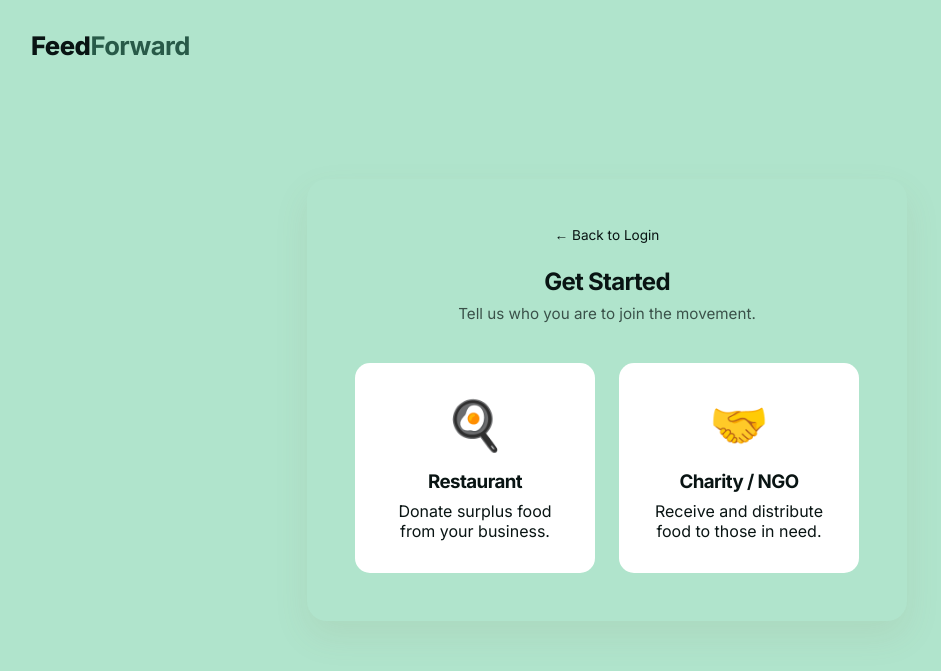
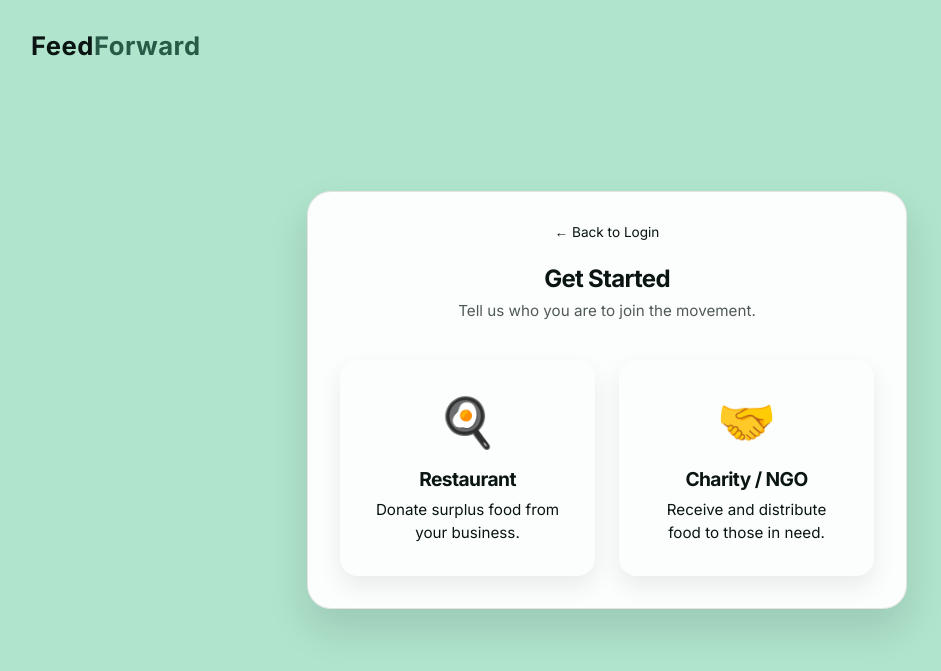
Before and after one commit to jayaprakashgayathri/FeedForward, a Flask app: page /register in a window 1280 px wide. Shown: the top 671 px of the page, without its empty margins (33-974 px from the left). Run offline with Flask 3, Linux system fonts and the light colour scheme.

Commit message:
Update signup.css

````diff
--- a/static/signup.css
+++ b/static/signup.css
@@ -1,9 +1,16 @@
+```css
 .hidden {
   display: none !important;
 }
 
 .signup-wide {
-  max-width: 600px !important; /* Wider for the two columns */
+  max-width: 600px !important;
+  padding: 2rem;
+  border-radius: 24px;
+  background: rgba(255, 255, 255, 0.95);
+  box-shadow: 0 20px 40px rgba(4, 12, 14, 0.12);
+  border: 1px solid rgba(164, 151, 142, 0.25);
+  backdrop-filter: blur(10px);
 }
 
 .role-options {
@@ -16,27 +23,54 @@
   flex: 1;
   padding: 2rem;
   border: 2px solid var(--accent-sand);
-  border-radius: 15px;
+  border-radius: 18px;
   text-align: center;
   cursor: pointer;
   transition: all 0.3s ease;
-  background: white;
+  background: linear-gradient(145deg, #ffffff, var(--bg-alabaster));
+  box-shadow: 0 10px 25px rgba(4, 12, 14, 0.08);
+  position: relative;
+  overflow: hidden;
+}
+
+.role-box::before {
+  content: "";
+  position: absolute;
+  top: 0;
+  left: 0;
+  width: 100%;
+  height: 5px;
+  background: linear-gradient(to right, var(--accent-sand), var(--secondary-sage));
 }
 
 .role-box:hover {
   border-color: var(--secondary-sage);
-  transform: translateY(-5px);
+  transform: translateY(-6px) scale(1.01);
   background: var(--bg-alabaster);
+  box-shadow: 0 18px 35px rgba(4, 12, 14, 0.15);
 }
 
 .role-box .icon {
   font-size: 3rem;
   margin-bottom: 1rem;
+  color: var(--secondary-sage);
+  transition: transform 0.3s ease;
+}
+
+.role-box:hover .icon {
+  transform: scale(1.1);
 }
 
 .role-box h3 {
   color: var(--primary-earth);
   margin-bottom: 0.5rem;
+  font-size: 1.2rem;
+}
+
+.role-box p {
+  color: var(--secondary-sage);
+  font-size: 0.95rem;
+  line-height: 1.5;
 }
 
 /* Grid for the forms */
@@ -65,11 +118,14 @@
 .top-nav .logo {
   font-size: 1.6rem;
   color: var(--primary-earth);
-  transition: opacity 0.2s;
+  font-weight: 700;
+  letter-spacing: 0.5px;
+  transition: all 0.2s ease;
 }
 
 .top-nav .logo:hover {
   opacity: 0.8;
+  transform: translateY(-2px);
 }
 
 /* Hide utility */
````
Also changed, not shown: other parts of static/signup.css (+55 -2 lines).
